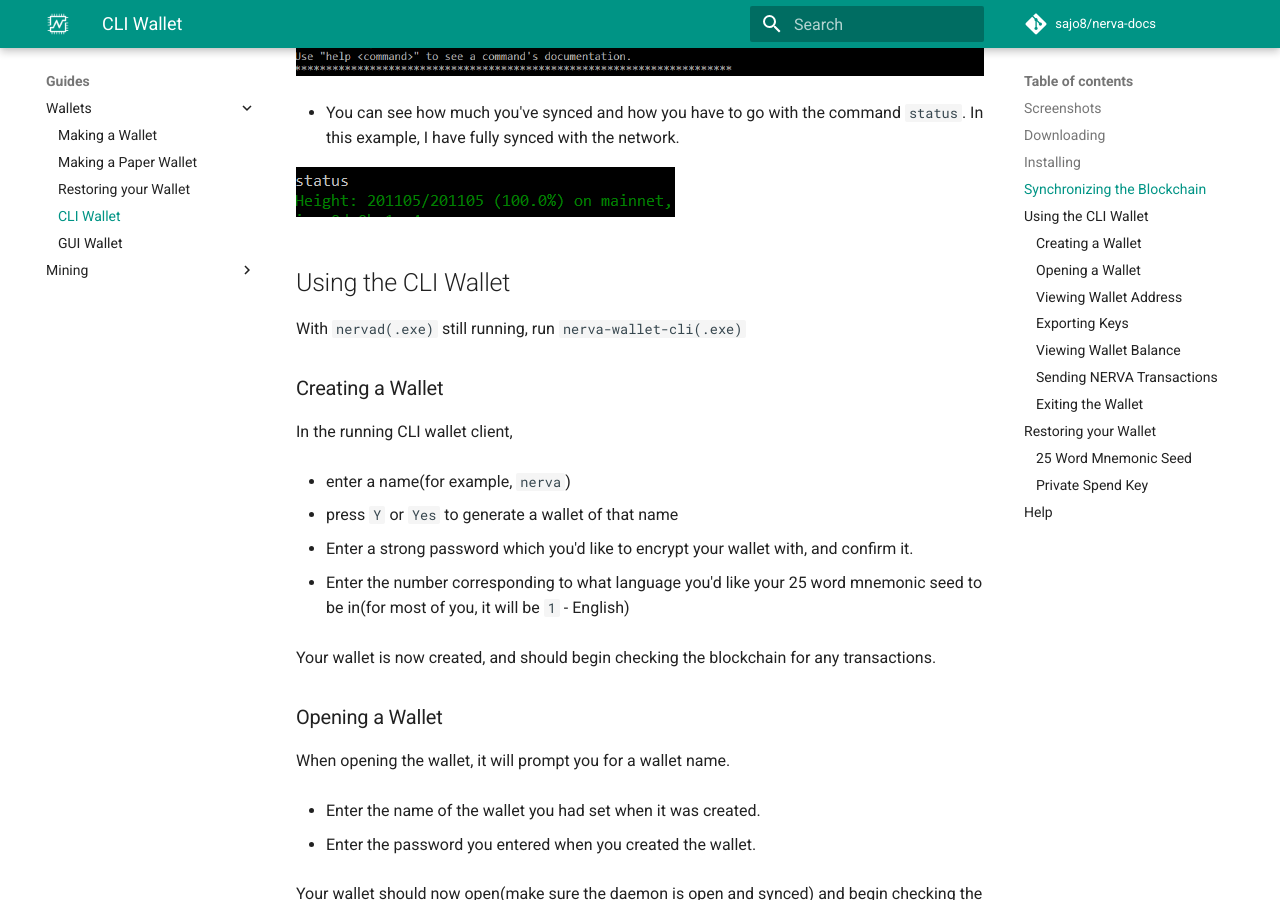
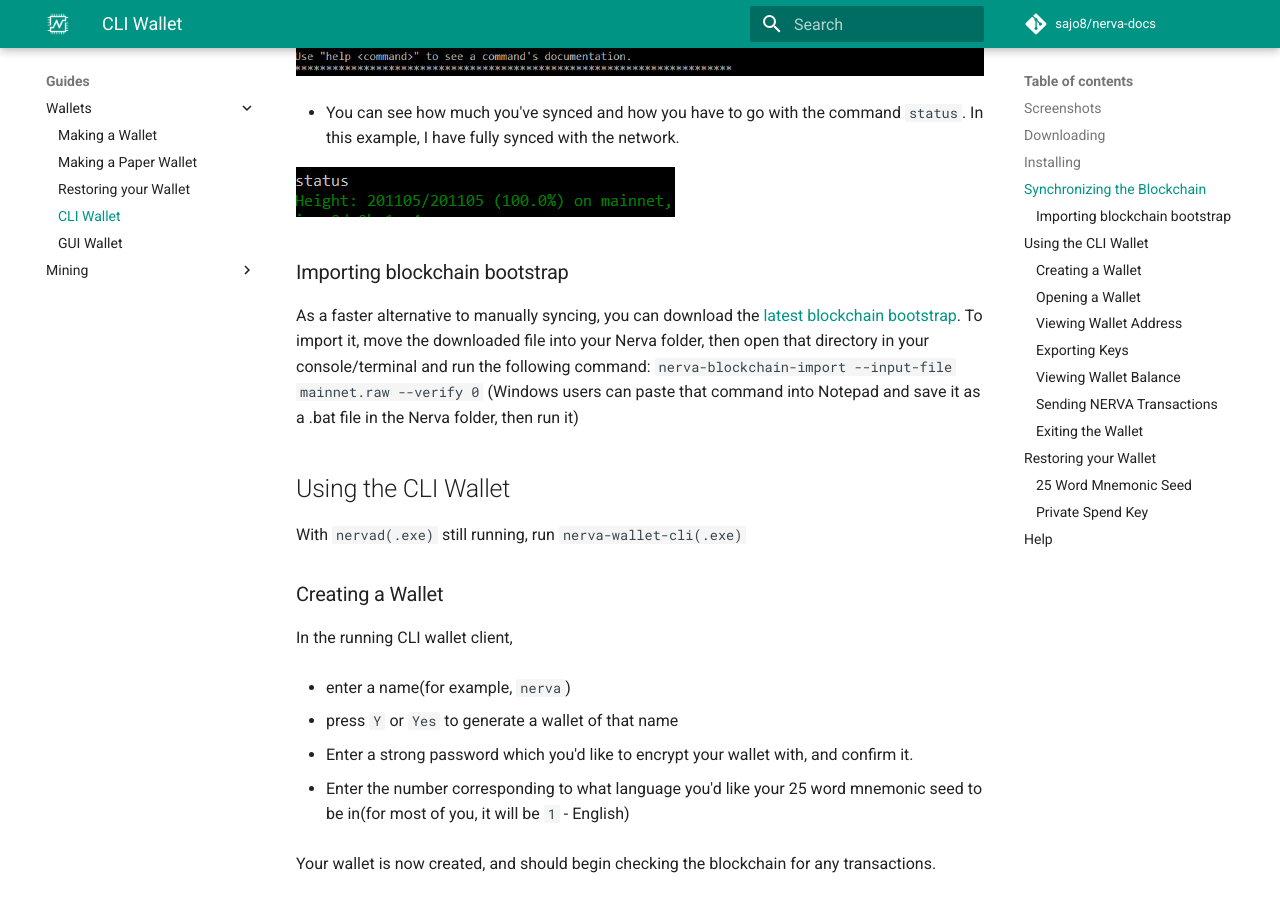
Before and after one commit to Sajo8/nerva-docs, an MkDocs documentation site: the page built from docs/guides/wallets/Using-the-CLI-Wallet.md, in a window 1280 px wide and 900 px high, scrolled down 1181 px. Built offline with MkDocs 1.6.1 and Material for MkDocs 9.7.7, drawn with Linux system fonts in a browser that asks for light colours; comment, search, counter and statistics services are not loaded.

Commit message:
Added bootstrap howto

```diff
--- a/docs/guides/wallets/Using-the-CLI-Wallet.md
+++ b/docs/guides/wallets/Using-the-CLI-Wallet.md
@@ -29,6 +29,11 @@ Run `nervad(.exe)`. It will now start syncing with the network.
 * You can see how much you've synced and how you have to go with the command `status`. In this example, I have fully synced with the network.
 
 ![nervad-done](images/nervad-progress.png)
+
+### Importing blockchain bootstrap
+
+As a faster alternative to manually syncing, you can download the [latest blockchain bootstrap](https://getnerva.org/content/bootstrap/mainnet.raw). To import it, move the downloaded file into your Nerva folder, then open that directory in your console/terminal and run the following command: `nerva-blockchain-import --input-file mainnet.raw --verify 0`
+(Windows users can paste that command into Notepad and save it as a .bat file in the Nerva folder, then run it)
 
 ## Using the CLI Wallet
 
```
